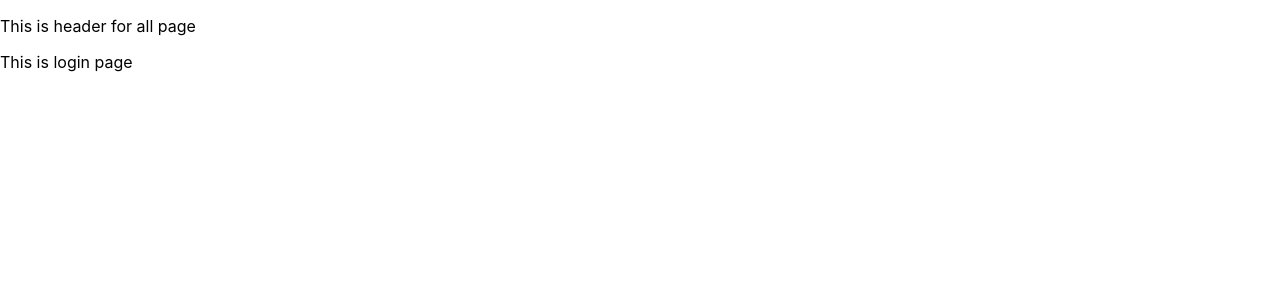
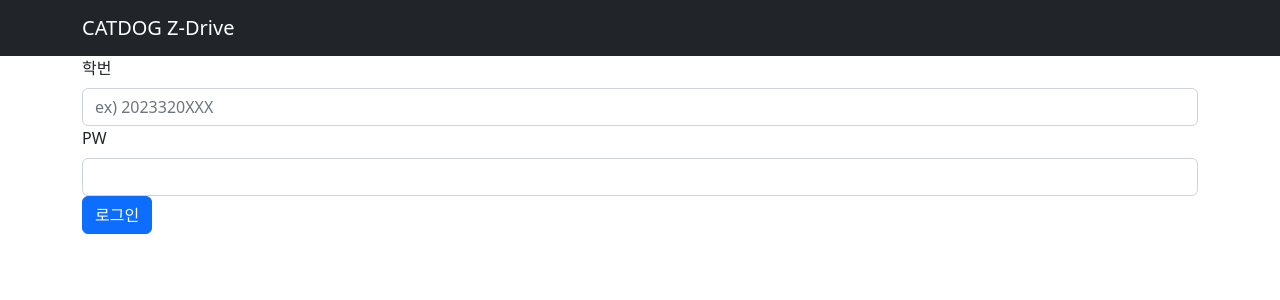
Before and after one commit to KU-CATDOG/zdrive-front, a React (Create React App) app: page / in a window 1280 px wide. Shown: the top 300 px of the page. Built offline with nearby package versions, Linux system fonts and the light colour scheme.

Commit message:
Add Login page

```diff
--- a/src/App.js
+++ b/src/App.js
@@ -1,15 +1,19 @@
 import React from "react";
 import "./App.css";
+import "bootstrap/dist/css/bootstrap.min.css";
 import { BrowserRouter, Route, Routes } from "react-router-dom";
-import LoginPage from "LoginPage";
+import LoginPage from "page/LoginPage";
+import Header from "components/Header";
+import MainPage from "page/MainPage";
 
 function App() {
   return (
     <div>
       <BrowserRouter>
-        <p>This is header for all page</p>
+        <Header />
         <Routes>
           <Route path="/" element={<LoginPage />} />
+          <Route path="/main" element={<MainPage />} />
           <Route path="*" element="404 Not Found" />
         </Routes>
       </BrowserRouter>
--- a/src/LoginPage.js
+++ /dev/null
@@ -1,7 +0,0 @@
-import React from "react";
-
-function LoginPage() {
-  return <p>This is login page</p>;
-}
-
-export default LoginPage;
--- /dev/null
+++ b/src/components/Header.js
@@ -0,0 +1,35 @@
+import React, { useEffect, useState } from "react";
+import { Navbar, Nav, Container, Button } from "react-bootstrap";
+
+function Header() {
+  const [logined, setLogined] = useState(false);
+
+  useEffect(() => {
+    setLogined(!!sessionStorage.getItem("studentNumber"));
+    console.log("hi");
+  });
+
+  function handleLogout() {
+    sessionStorage.removeItem("studentNumber");
+    document.location.href = "/";
+  }
+
+  return (
+    <Navbar bg="dark" variant="dark">
+      <Container>
+        <Navbar.Brand>CATDOG Z-Drive</Navbar.Brand>
+        <Nav className="me-auto" />
+        <Nav>
+          <Navbar.Text className="me-3">{sessionStorage.getItem("studentNumber")}</Navbar.Text>
+          {logined && (
+            <Button size="sm" variant="danger" onClick={handleLogout}>
+              로그아웃
+            </Button>
+          )}
+        </Nav>
+      </Container>
+    </Navbar>
+  );
+}
+
+export default Header;
--- /dev/null
+++ b/src/page/LoginPage.js
@@ -0,0 +1,65 @@
+import { Button, Form, Container } from "react-bootstrap";
+import React, { useState } from "react";
+import { fetchPost } from "utils/functions";
+
+function LoginPage() {
+  const [loginData, setLoginData] = useState({});
+
+  function handleFormValueChange(e) {
+    setLoginData((prev) => {
+      return { ...prev, [e.target.name]: e.target.value };
+    });
+  }
+
+  function handleFormSubmit(e) {
+    e.preventDefault();
+    console.log(loginData);
+
+    if (process.env.REACT_APP_MODE === "D") {
+      sessionStorage.setItem("studentNumber", loginData.StudentNumber);
+      document.location.href = "/main";
+      return;
+    }
+
+    fetchPost("/auth/login", loginData)
+      .then((res) => {
+        if (!res.ok) throw new Error(res.status);
+        // success login action
+        sessionStorage.setItem("studentNumber", loginData.StudentNumber);
+        // TODO: navigate to main page
+        document.location.href = "/main";
+      })
+      .catch((err) => {
+        switch (err) {
+          case 403:
+            alert("인증되지 않았습니다. 회장단에게 문의해주세요");
+            break;
+          case 404:
+            alert("로그인에 실패했습니다");
+            break;
+          default:
+            alert("미확인 오류입니다. 관리자에게 문의해주세요");
+        }
+      });
+  }
+
+  return (
+    <Container>
+      <Form>
+        <Form.Group>
+          <Form.Label>학번</Form.Label>
+          <Form.Control placeholder="ex) 2023320XXX" name="StudentNumber" onChange={handleFormValueChange} />
+        </Form.Group>
+
+        <Form.Group>
+          <Form.Label>PW</Form.Label>
+          <Form.Control type="password" name="Password" onChange={handleFormValueChange} />
+        </Form.Group>
+
+        <Button onClick={handleFormSubmit}>로그인</Button>
+      </Form>
+    </Container>
+  );
+}
+
+export default LoginPage;
--- /dev/null
+++ b/src/page/MainPage.js
@@ -0,0 +1,7 @@
+import React from "react";
+
+function MainPage() {
+  return <p>Main page</p>;
+}
+
+export default MainPage;
--- /dev/null
+++ b/src/utils/functions.js
@@ -0,0 +1,27 @@
+function fetchGet(url) {
+  return fetch(process.env.REACT_APP_API_URL + url, {
+    method: "GET",
+    mode: "cors",
+    credentials: "include",
+  });
+}
+
+function fetchPost(
+  url,
+  data,
+  header = {
+    "Content-Type": "application/json",
+  },
+  useRawBody = false,
+) {
+  // console.log(`${url}\n${JSON.stringify(data)}`);
+  return fetch(process.env.REACT_APP_API_URL + url, {
+    method: "POST",
+    mode: "cors",
+    credentials: "include",
+    headers: header,
+    body: useRawBody ? data : JSON.stringify(data),
+  });
+}
+
+export { fetchGet, fetchPost };
```
Also changed, not shown: 1 other file (tests, documents, lock files or other folders).
